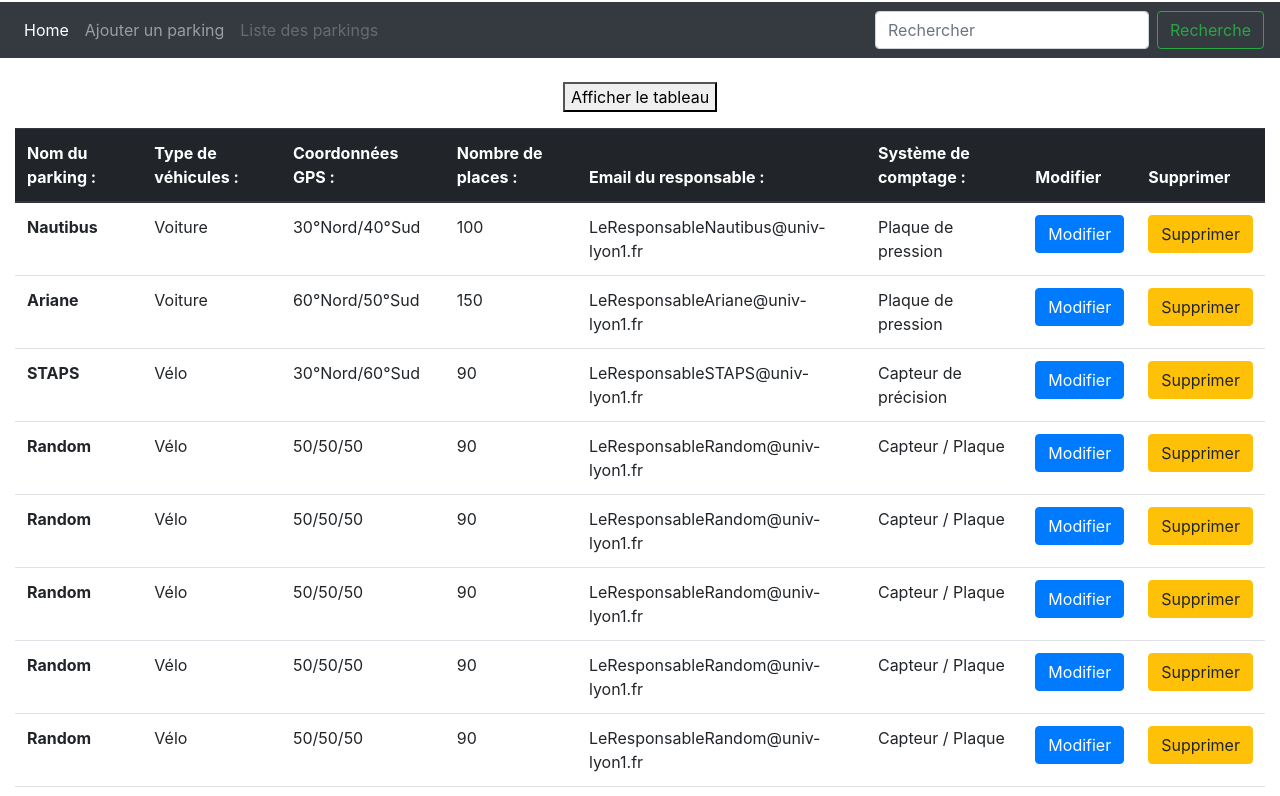
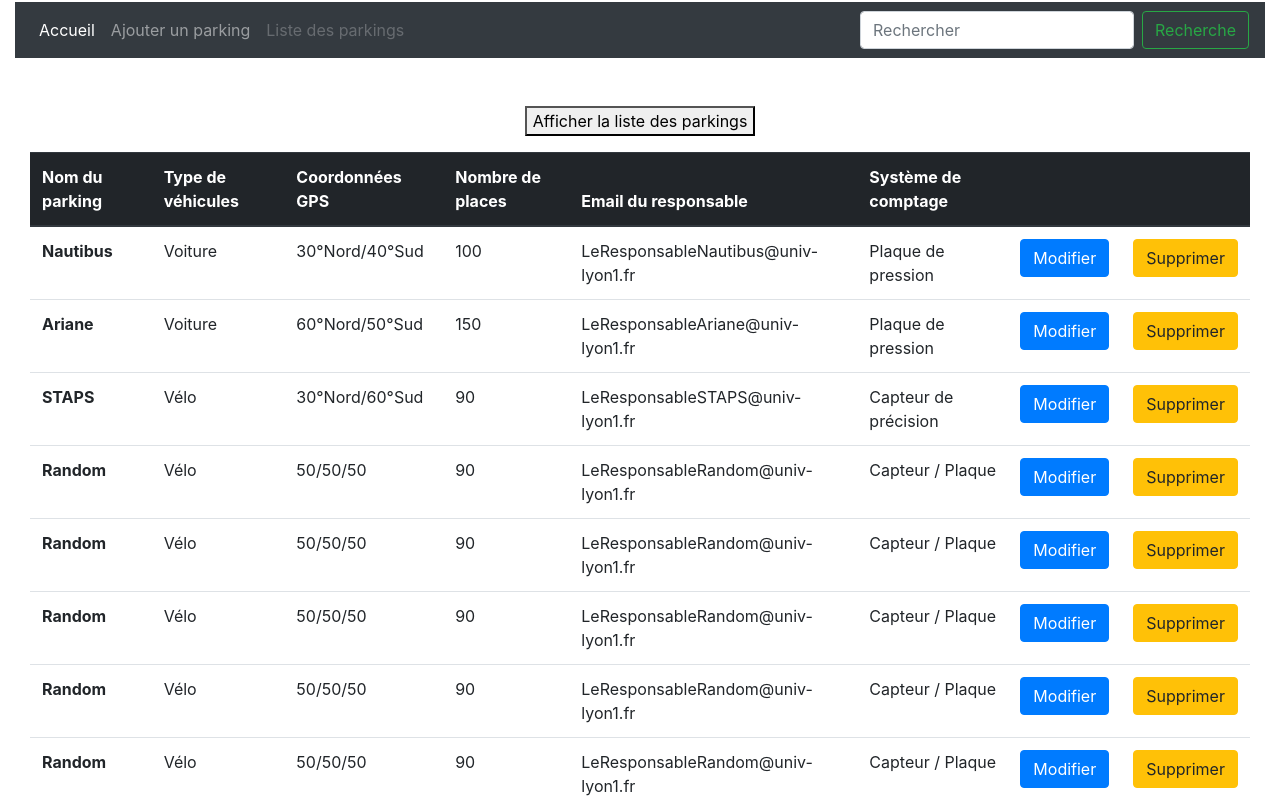
Before and after one commit to chloetopie/IHM, a plain HTML site: page index.html in a window 1280 px wide. Shown: the part 54-850 px from the top of the page. Drawn offline with nearby package versions, Linux system fonts and the light colour scheme.

Commit message:
Add files via upload

```diff
--- a/index.html
+++ b/index.html
@@ -8,16 +8,14 @@ BILLAUD Pierre (11709442)
 <html lang="fr">
 
 	<head>
+		<title>Parkings Lyon 1</title>
+		<meta charset="utf-8">
+		<meta http-equiv="X-UA-Compatible" content="IE=edge">
+		<meta name="viewport" content="width=device-width, initial-scale=1, shrink-to-fit=no">
+	    <!--
+		<link href="css/style.css" rel="stylesheet">
 
-    <title>Park-auto :</title>
-
-    <meta charset="utf-8">
-
-    <meta http-equiv="X-UA-Compatible" content="IE=edge">
-
-    <meta name="viewport" content="width=device-width, initial-scale=1">
-
-	<!--<link href="lib/bootstrap/css/bootstrap.min.css" rel="stylesheet">
+		<link href="lib/bootstrap/css/bootstrap.min.css" rel="stylesheet">
 		<link href="css/DecoPerso.css" rel="stylesheet">
 		<script src="lib/jquery-2.2.3.min.js"></script>
 		<script src="lib/bootstrap/js/bootstrap.min.js"></script>-->
@@ -27,67 +25,73 @@ BILLAUD Pierre (11709442)
 		<script src="https://cdnjs.cloudflare.com/ajax/libs/popper.js/1.12.9/umd/popper.min.js" integrity="sha384-ApNbgh9B+Y1QKtv3Rn7W3mgPxhU9K/ScQsAP7hUibX39j7fakFPskvXusvfa0b4Q" crossorigin="anonymous"></script>
 		<script src="https://maxcdn.bootstrapcdn.com/bootstrap/4.0.0/js/bootstrap.min.js" integrity="sha384-JZR6Spejh4U02d8jOt6vLEHfe/JQGiRRSQQxSfFWpi1MquVdAyjUar5+76PVCmYl" crossorigin="anonymous"></script>
 
+	</head>
 
-  </head>
-  <body>
+
+	<body class="container-fluid">
 		<header>
 				<h1 style="text-align:center;">Gestionnaire des parkings du campus de Lyon 1</h1>
 		</header>
+
 		<nav class="navbar navbar-expand-lg navbar-dark bg-dark">
 			<button class="navbar-toggler" type="button" data-toggle="collapse" data-target="#navbarTogglerDemo03" aria-controls="navbarTogglerDemo03" aria-expanded="false" aria-label="Toggle navigation">
 				<span class="navbar-toggler-icon"></span>
 			</button>
 
 			<div class="collapse navbar-collapse" id="navbarTogglerDemo03">
+
 				<ul class="navbar-nav mr-auto mt-2 mt-lg-0">
 					<li class="nav-item active">
-        <a class="nav-link" href="#">Home <span class="sr-only">(current)</span></a>
+						<a class="nav-link" href="#">Accueil
+							<span class="glyphicon glyphicon-home" aria-hidden="true"></span>
+						</a>
 					</li>
 					<li class="nav-item">
 						<a class="nav-link" href="#">Ajouter un parking</a>
 					</li>
 					<li class="nav-item">
-        <a class="nav-link disabled" href="#">Liste des parkings</a>
+						<a class="nav-link disabled" href="#tableauParkings">Liste des parkings</a>
 					</li>
 				</ul>
+
 				<form class="form-inline my-2 my-lg-0">
 					<input class="form-control mr-sm-2" id ="Search" type="Rechercher" placeholder="Rechercher" aria-label="Rechercher">
 					<button class="btn btn-outline-success my-2 my-sm-0" type="submit">Recherche</button>
 				</form>
+
 			</div>
+
 		</nav>
+
+
 
 		<br/>
 
 
 
-
-<p style="text-align :center;">
-	<button type="button" data-toggle="collapse" data-target="#collapseTable">Afficher le tableau </button>
+		<div class="col row-12">
+			<p style="text-align: center;">
+				<br>
+				<button type="button" data-target="#tableauParkings" data-toggle="collapse">
+					Afficher la liste des parkings
+				</button>
+				<br>
 			</p>
+			<div id="tableau" class="table">
+				<table id="tableauParkings">
 
 
+				<thead class="thead-dark">
+					<th>Nom du parking </th>
+					<th>Type de véhicules </th>
+					<th>Coordonnées GPS </th>
+					<th>Nombre de places </th>
+					<th>Email du responsable </th>
+					<th>Système de comptage </th>
+					<th> </th>
+					<th> </th>
+				</thead>
 
-
-<section class="col-lg-12">
-
-
-
-
-		<table id="collapseTable" class="table">
-
-				<thead class="thead-dark">
-				<tr  >
-					<th>Nom du parking :	</th>
-					<th>Type de véhicules :	</th>
-					<th>Coordonnées GPS :	</th>
-					<th>Nombre de places :	</th>
-					<th>Email du responsable :	</th>
-					<th>Système de comptage :</th>
-					<th>Modifier </th>
-					<th>Supprimer </th>
-				</tr>
-				</thead>
 				<tbody id="bodyTable">
 					<tr id="child-0" >
 						<th>Nautibus</th>
@@ -191,15 +195,14 @@ BILLAUD Pierre (11709442)
 					</tr>
 				</tbody>
 				</table>
-
-
-
-</section>
+			</div>
+		</div>
 
 
 
 
 		<section class="col-lg-12">
+
 			<form class="needs-validation"   autocomplete="on" novalidate >
 				<div class="form-row " >
 					<div class="col-md-4 mb-3" >
@@ -224,35 +227,29 @@ BILLAUD Pierre (11709442)
 						<option value="Voiture">Voiture</option>
 						<option value="Vélo">Vélo</option>
 						</select>
-							<div class="valid-feedback">
-							Valide
-							</div>
+						<div class="valid-feedback">Valide</div>
 					</div>
 
 					<div class="col-md-2 mb-3">
 						<label for="validationCustom03">Latitude </label>
 
 						<input type="number" name="quantity1" min="1" max="50" class="form-control" id="validationCustom03"  value="45" required>
-							<div class="valid-feedback">
-							Les coordonnées sont valides
+						<div class="valid-feedback">Les coordonnées sont valides</div>
 					</div>
-						</div>
+
 					<div class="col-md-2 mb-3">
 						<label for="validationCustom05"> Longitude </label>
 
 						<input type="number" name="quantity2" min="1" max="50" class="form-control" id="validationCustom05"  value="45" required>
-								<div class="valid-feedback">
-							Les coordonnées sont valides
+						<div class="valid-feedback">Les coordonnées sont valides</div>
 					</div>
 				</div>
-				</div>
+
 				<div class="form-row align-items-center">
 					<div class="col-sm-3 my-1">
 						<label for="inlineFormInputName">Adresse du responsable</label>
 						<input type="text" class="form-control" id="inlineFormInputName" placeholder="Responsable" required>
-						<div class="invalid-feedback">
-							Entrez un nom valide
-							</div>
+						<div class="invalid-feedback">Entrez un nom valide</div>
 					</div>
 					<div class="col-sm-4 my-1">
 						<label for="inlineFormInputName">Messagerie </label>
@@ -261,9 +258,7 @@ BILLAUD Pierre (11709442)
 								<span class="input-group-text" id="inputGroupPrepend">@</span>
 							</div>
 							<input type="text" class="form-control" id="validationCustomUsername" placeholder="Messagerie" aria-describedby="inputGroupPrepend" required>
-							<div class="invalid-feedback">
-							Entrez une adresse valide
-							</div>
+							<div class="invalid-feedback">Entrez une adresse valide</div>
 						</div>
 					</div>
 				</div>
@@ -272,18 +267,20 @@ BILLAUD Pierre (11709442)
 					<div class="col-md-3 mb-3">
 						<label for="validationCustom04">Système de comptage</label>
 						<input type="text" class="form-control" id="validationCustom04" placeholder="Capteur" required>
-						<div class="invalid-feedback">
-						Invalide
+						<div class="invalid-feedback">Invalide</div>
 					</div>
 				</div>
-				</div>
+
 				<button class="btn btn-primary" type="button" onclick="myFunction()" >Envoyer le formulaire</button>
+
 			</form>
+
 		</section>
 
-<script>
 
 
+
+<script>
 
 
 // Example starter JavaScript for disabling form submissions if there are invalid fields
@@ -406,17 +403,16 @@ $(document).ready(function () {
 </script>
 
 
-      <footer class="row">
 
 
+		<footer class="row">
+			<!--
+			Page web créée par Pierre Billaud et To Uyen Nguyen Doan
+			<br>dans le cadre du cours d'IHM à l'UCBL (L2 Informatique 2017-2018)
+			-->
 		</footer>
-
 
 
 	</body>
 
 </html>
-
-
-
-</html>
```
Lines whose indentation alone changed are shown as unchanged.
